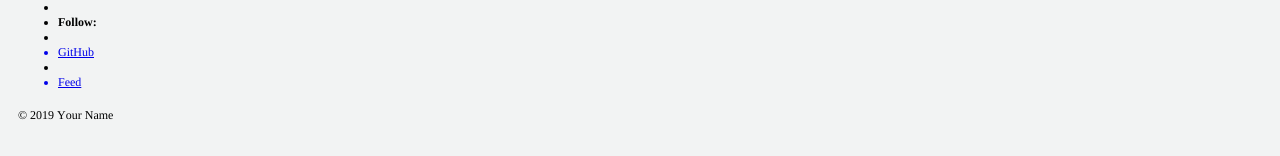
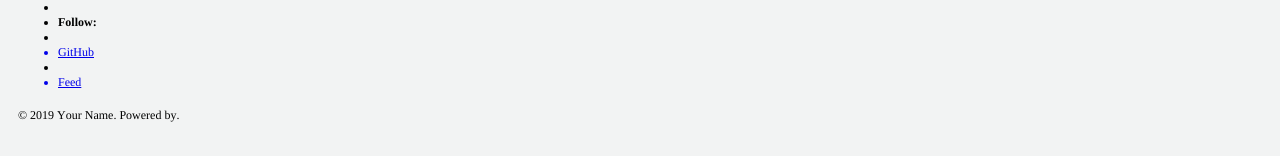
Before and after one commit to 3xWangDot/3xWangDot.github.io, a Jekyll site: the page built from _pages/about.md, in a window 1280 px wide and 900 px high, scrolled down 2463 px. Shown: the part 741-897 px from the top of the window. Built offline with Jekyll 4.4.1, drawn with Linux system fonts in a browser that asks for light colours.

Commit message:
Update footer.html

```diff
--- a/_includes/footer.html
+++ b/_includes/footer.html
@@ -32,6 +32,6 @@
   <li class="li1"><span class="s2"></span><span class="s1">{% endif %}</span></li>
   <li class="li2"><span class="s2"><a href="file:///Users/juewang/Documents/GitHub/juewang.github.io/_includes/%7B%25%20if%20site.atom_feed.path%20%25%7D%7B%7B%20site.atom_feed.path%20%7D%7D%7B%25%20else%20%25%7D%7B%7B%20base_path%20%7D%7D/feed.xml%7B%25%20endif%20%25%7D"><span class="s3">{{ site.data.ui-text[site.locale].feed_label | default: "Feed" }}</span></a></span></li>
 </ul>
-<p class="p1"><span class="s1">© {{ site.time | date: '%Y' }} {{ site.name | default: site.title }}</span></p>
+<p class="p1"><span class="s1">© {{ site.time | date: '%Y' }} {{ site.name | default: site.title }}. {{ site.data.ui-text[site.locale].powered_by | default: "" }}.</span></p>
 </body>
 </html>
```
